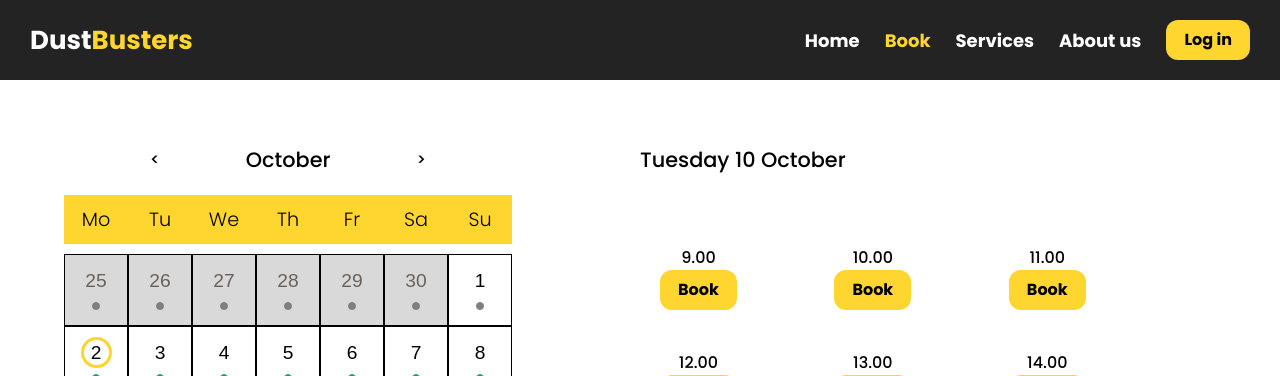
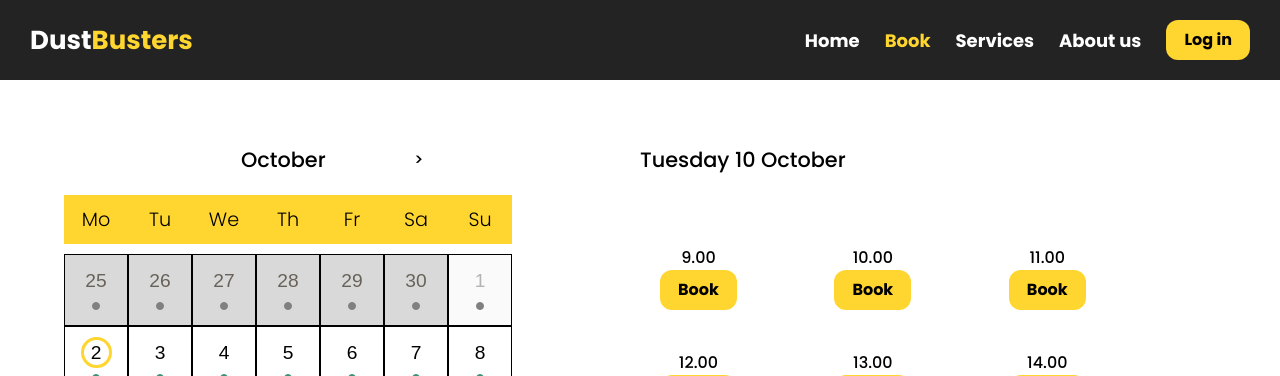
Before and after one commit to jonaelghid3y/DustBusters, a React (Vite) app: page /Bookings in a window 1280 px wide. Both pictures are taken after a click on the button "10". Shown: the top 376 px of the page. Built offline with nearby package versions, Linux system fonts and the light colour scheme; no server answers.

Commit message:
added colored dots on calender

```diff
--- a/src/Components/Calender.jsx
+++ b/src/Components/Calender.jsx
@@ -75,7 +75,7 @@ const Calendar = ({ currYear, currMonth, setCurrMonth, currDate, getAvailiableTi
     if (date < new Date().getDate() && currMonth == new Date().getMonth()) {
       return "grey";
     }
-    const bookedTimesOnSelectedDate = bookedTimes.filter(booking => new Date(booking.date).getDate() === date);
+    const bookedTimesOnSelectedDate = bookedTimes.filter(booking => new Date(booking.date).getDate() === date && new Date(booking.date).getMonth() == currMonth);
     const bookedStartTimes = bookedTimesOnSelectedDate.map(booking => booking.startTime);
 
     let availableTimes = [9, 10, 11, 12, 13, 14, 15, 16, 17];
@@ -83,7 +83,7 @@ const Calendar = ({ currYear, currMonth, setCurrMonth, currDate, getAvailiableTi
 
     if (availableTimes.length == 0) {
       return "red";
-    } else if(availableTimes.length < 5) {
+    } else if (availableTimes.length < 5) {
       return "yellow";
     }
     else {
@@ -110,7 +110,9 @@ const Calendar = ({ currYear, currMonth, setCurrMonth, currDate, getAvailiableTi
   return (
     <div>
       <Styledheader>
-        <button id="prev" className="arrow" onClick={() => showPrevMonth()}>&#60;</button>
+        {new Date().getMonth() == currMonth
+          ? <button id="first" className="arrow" disabled ></button>
+          : <button id="prev" className="arrow" onClick={() => showPrevMonth()}>&#60;</button>}
         <p className='month'>{months[currMonth]}</p>
         <button id="next" className="arrow" onClick={() => showNextMonth()}>&#62;</button>
       </Styledheader>
@@ -138,7 +140,16 @@ const Calendar = ({ currYear, currMonth, setCurrMonth, currDate, getAvailiableTi
                 </div>
                 <div className={getAvaliableDates(date.date)}></div>
               </button>
-              : date.class == "active"
+              : date.class == "active" && getAvaliableDates(date.date) == "grey"
+                ? <button
+                  className="active-no-click"
+                  key={date.date}
+                  disabled
+                  onClick={() => getAvailiableTimes(date.date)}>
+                  <p>{date.date}</p>
+                  <div className={getAvaliableDates(date.date)}></div>
+                </button>
+                : date.class == "active" && getAvaliableDates(date.date) != "grey"
                   ? <button
                     className="active"
                     key={date.date}
@@ -178,6 +189,10 @@ const Styledheader = styled.header`
       padding-right: 20px;
       padding-left: 20px;
     }
+    #first {
+      cursor: default;
+      color: white;
+    }
 
 `;
 
@@ -216,7 +231,7 @@ const CalendarDiv = styled.div`
             font-weight: 300;
         }
 
-        .green {
+        .green, .red, .yellow, .grey {
         width: 8px;
         height: 8px;
         border-radius: 50%;
@@ -224,23 +239,14 @@ const CalendarDiv = styled.div`
         background-color:  #3e907a;
         }
         .red {
-        width: 8px;
-        height: 8px;
-        border-radius: 50%;
         border-color: #bc473a;
         background-color: #bc473a;
         }
         .yellow {
-        width: 8px;
-        height: 8px;
-        border-radius: 50%;
         border-color: yellow;
         background-color: yellow;
         }
         .grey {
-        width: 8px;
-        height: 8px;
-        border-radius: 50%;
         border-color: grey;
         background-color: grey;
         }
@@ -248,6 +254,9 @@ const CalendarDiv = styled.div`
     }
     .active {
         background-color: white;
+    }
+    .active-no-click {
+      cursor: default;
     }
 
     .nonactive {
--- a/src/Pages/Bookings.jsx
+++ b/src/Pages/Bookings.jsx
@@ -87,7 +87,7 @@ function Bookings() {
     setClicked(true);
     setClickedDate(date);
 
-    const bookedTimesOnSelectedDate = bookedTimes.filter(booking => new Date(booking.date).getDate() === date);
+    const bookedTimesOnSelectedDate = bookedTimes.filter(booking => new Date(booking.date).getDate() === date && new Date(booking.date).getMonth() == currMonth);
     const bookedStartTimes = bookedTimesOnSelectedDate.map(booking => booking.startTime);
 
     let availableTimes = [9, 10, 11, 12, 13, 14, 15, 16, 17];
```
Lines whose indentation alone changed are shown as unchanged.
